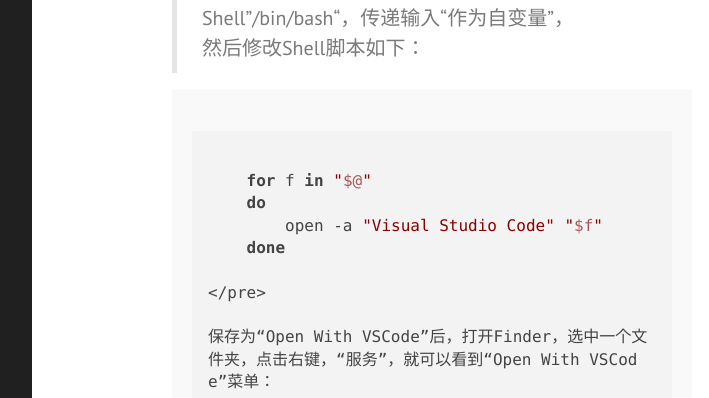
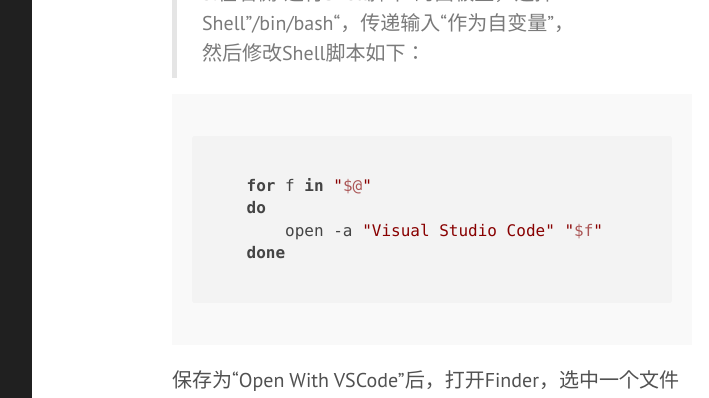
Before and after one commit to sihaiboli/Demo233.github.io, a Jekyll site: the page built from _posts/2017-8-10-nodejs.md, in a window 1280 px wide and 1400 px high, scrolled down 4249 px. Shown: the top 398 px of the window, without its empty margins (448-1157 px from the left). Built offline with Jekyll 4.4.1, drawn with Linux system fonts in a browser that asks for light colours; nearby versions of some CDN libraries; some of the changed text lies outside the part shown.

```diff
--- a/_posts/2017-8-10-nodejs.md
+++ b/_posts/2017-8-10-nodejs.md
@@ -3,7 +3,7 @@ layout: post
 title: nodejs学习
 ---
 
-###安装
+### 安装
 
 安装Nodejs，不用说他是核心包
 
@@ -24,7 +24,7 @@ title: nodejs学习
     </code>
 </pre>
 
-###入门Demo
+### 入门Demo
 
 进入一个目录新建一个hello.js文件,**use strict**指的是以严格模式运行JavaScript代码，避免各种潜在陷阱.
 
@@ -51,13 +51,13 @@ title: nodejs学习
     </code>
 </pre>
 
-###搭建Node开发环境
+### 搭建Node开发环境
 
 如果只是用vim,EditPlus,sublime等一些编辑软件写效率太低,Java一般使用Eclipse,Intellij idea,C#使用的集成开发工具isual Studio,Node开发工具哪家强？考察Node.js的集成开发环境，重点放在启动速度快，执行简单，调试方便这三点上。当然，免费使用是一个加分项。
 
 综合考察后，我们隆重向大家推荐Node.js集成开发环境：
 
-###Visual Studio Code
+### Visual Studio Code
 
 Visual Studio Code由微软出品，但它不是那个大块头的Visual Studio，它是一个精简版的迷你Visual Studio，并且，Visual Studio Code可以跨！平！台！Windows、Mac和Linux通用。
 
@@ -97,7 +97,7 @@ Visual Studio Code由微软出品，但它不是那个大块头的Visual Studio
     do
         open -a "Visual Studio Code" "$f"
     done
-    <code>
+    </code>
 </pre>
 
 保存为“Open With VSCode”后，打开Finder，选中一个文件夹，点击右键，“服务”，就可以看到“Open With VSCode”菜单：
@@ -120,7 +120,7 @@ Visual Studio Code由微软出品，但它不是那个大块头的Visual Studio
 
 ![demo](http://wx4.sinaimg.cn/mw690/0066vfZIly1fif14h4ip5j30qo0fzdhc.jpg)
 
-####运行和调试
+#### 运行和调试
 
 在VS Code中，我们可以非常方便地运行JavaScript文件。
 
```
Also changed, not shown: _posts/2017-8-10-markdown.md (+3 -1 lines).
